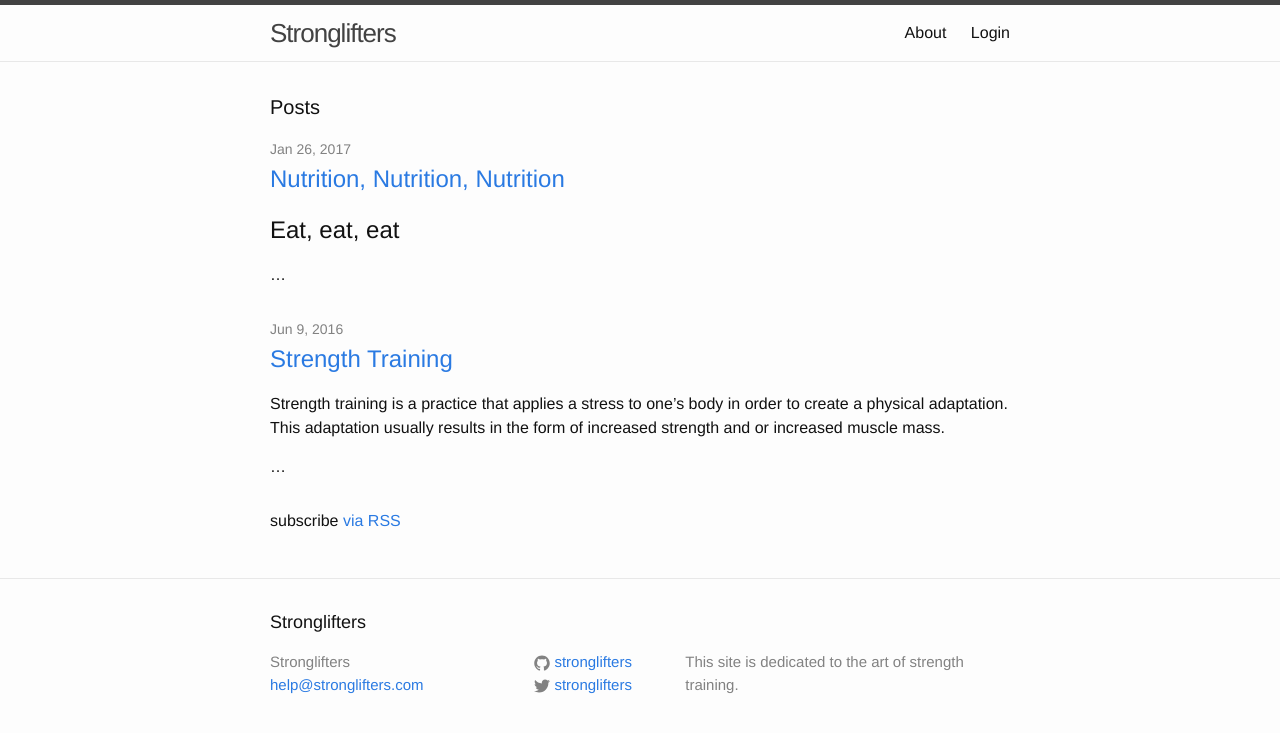
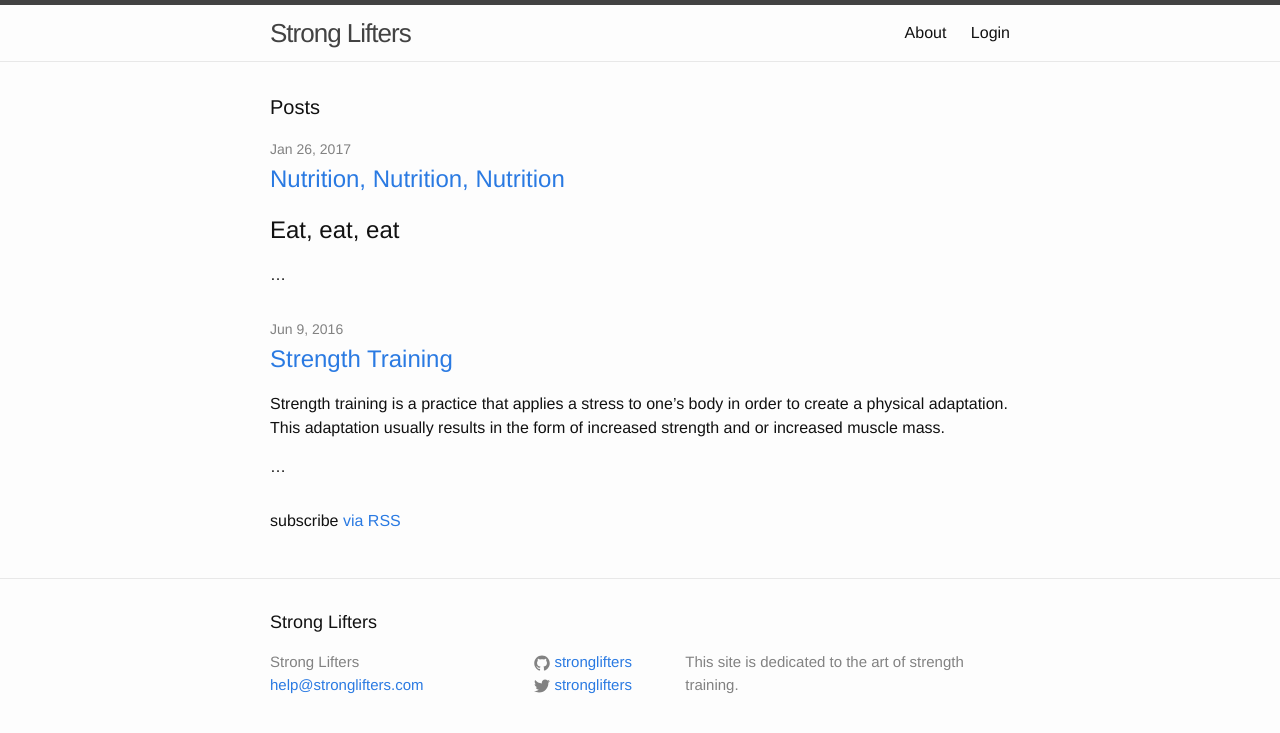
Before and after one commit to xlgmokha/stronglifters.github.io, a Jekyll site: the page built from index.html, in a window 1280 px wide. Shown: the top 733 px of the page. Built offline with Jekyll 4.4.1, drawn with Linux system fonts in a browser that asks for light colours.

Commit message:
fix name

```diff
--- a/_config.yml
+++ b/_config.yml
@@ -6,7 +6,7 @@
 # 'jekyll serve'. If you change this file, please restart the server process.
 
 # Site settings
-title: Stronglifters
+title: Strong Lifters
 email: help@stronglifters.com
 description: > # this means to ignore newlines until "baseurl:"
   This site is dedicated to the art of strength training.
```
